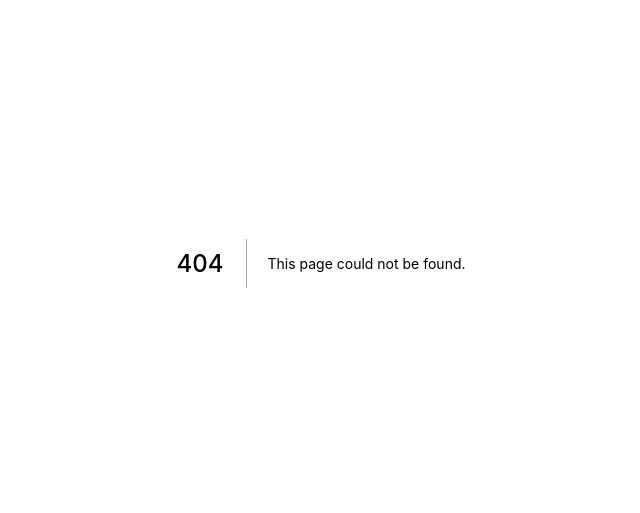
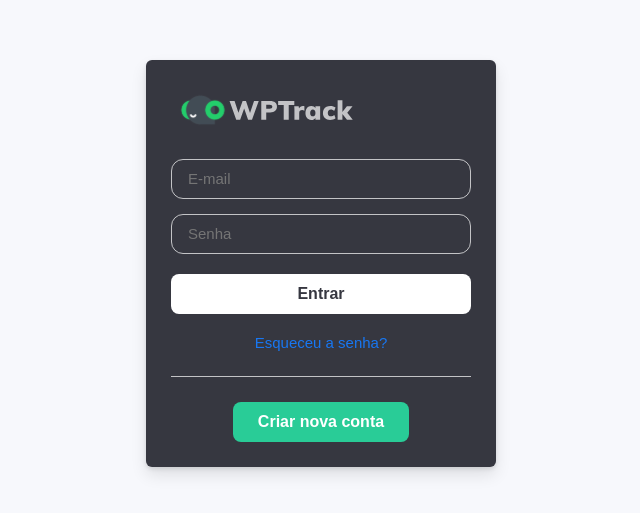
Before and after one commit to arthur-es/dominios-de-software, a Next.js app: page /login in a window 1280 px wide. Before the commit this address had no page. Shown: the part 137-650 px from the top of the page, without its empty margins (319-959 px from the left). Built offline with nearby package versions, Linux system fonts and the light colour scheme.

Commit message:
add: login page

```diff
--- a/package.json
+++ b/package.json
@@ -11,15 +11,19 @@
     "@prisma/client": "^3.9.1",
     "@supabase/supabase-js": "^1.30.0",
     "@types/yup": "^0.29.13",
+    "axios": "^0.26.0",
+    "formik": "^2.2.9",
     "next": "12.0.10",
     "prisma": "^3.9.1",
     "react": "17.0.2",
     "react-dom": "17.0.2",
+    "styled-components": "^5.3.3",
     "yup": "^0.32.11"
   },
   "devDependencies": {
     "@types/node": "17.0.15",
     "@types/react": "17.0.39",
+    "@types/styled-components": "^5.1.22",
     "eslint": "8.8.0",
     "eslint-config-next": "12.0.10",
     "typescript": "4.5.5"
--- /dev/null
+++ b/src/components/Pages/Login/Form/index.tsx
@@ -0,0 +1,60 @@
+import Link from "next/link";
+import axios from "axios";
+import { Formik, Form, Field, ErrorMessage } from "formik";
+import * as yup from "yup";
+
+import { Container } from "./styles";
+
+interface IData {
+  username: string;
+  password: string;
+}
+
+const LoginForm: React.FC = () => {
+  const validationSchema = yup.object().shape({
+    username: yup
+      .string()
+      .required("Entre com um usuário")
+      .email("Entre com um e-mail válido"),
+    password: yup.string().required("Entre com uma senha"),
+  });
+
+  const onSubmit = async (data: IData) => {
+    try {
+      await axios.post("/api/auth/login", {
+        email: data.username,
+        password: data.password,
+      });
+    } catch (err: any) {
+      console.log(err.response);
+    }
+  };
+
+  return (
+    <Container>
+      <img src="wptrack.svg" />
+      <Formik
+        initialValues={{ username: "", password: "" }}
+        onSubmit={onSubmit}
+        validationSchema={validationSchema}
+      >
+        <Form>
+          <Field name="username" placeholder="E-mail" type="email" />
+          <ErrorMessage name="username" component="span" />
+          <Field name="password" type="password" placeholder="Senha" />
+          <ErrorMessage name="password" component="span" />
+          <button type="submit"> Entrar</button>
+          <Link href="/" passHref>
+            <a className="password-recover">Esqueceu a senha?</a>
+          </Link>
+          <hr />
+          <Link href="/" passHref>
+            <a className="register">Criar nova conta</a>
+          </Link>
+        </Form>
+      </Formik>
+    </Container>
+  );
+};
+
+export default LoginForm;
--- /dev/null
+++ b/src/components/Pages/Login/Form/styles.ts
@@ -0,0 +1,119 @@
+import styled from "styled-components";
+
+export const Container = styled.div`
+  width: 100%;
+  max-width: 350px;
+  background: #363740;
+
+  img {
+    height: 50px;
+  }
+
+  padding: 25px;
+  border-radius: 6px;
+  box-shadow: 0 2px 4px rgb(0 0 0 / 10%), 0 8px 16px rgb(0 0 0 / 10%);
+
+  h1 {
+    font-size: 36px;
+    line-height: 44px;
+  }
+
+  form {
+    width: 100%;
+    margin-top: 5px;
+
+    input {
+      margin-top: 15px;
+      width: 100%;
+      height: 40px;
+      border-radius: 12px;
+      padding-left: 16px;
+      border: 1px solid rgba(255, 255, 255, 0.7);
+      outline: none;
+      background: none;
+      font-size: 15px;
+      transition: 0.3s;
+
+      :focus {
+        border: 1px solid #29cc97;
+      }
+
+      color: rgba(255, 255, 255, 0.7);
+    }
+
+    button {
+      margin-top: 20px;
+      width: 100%;
+      color: #363740;
+      background: white;
+      height: 40px;
+      border: none;
+      outline: none;
+      border-radius: 8px;
+      font-size: 16px;
+      font-weight: bold;
+
+      transition: 0.3s;
+
+      :focus {
+        border: 1px solid #29cc97;
+      }
+
+      :hover {
+        background: rgba(255, 255, 255, 0.8);
+      }
+    }
+  }
+
+  a.password-recover {
+    color: #1877f2;
+    font-size: 15px;
+    display: block;
+    width: fit-content;
+
+    margin: 0 auto;
+    margin-top: 20px;
+
+    :hover {
+      text-decoration: underline;
+    }
+  }
+
+  hr {
+    border: none;
+    height: 1px;
+    width: 100%;
+    background: rgba(255, 255, 255, 0.7);
+    margin: 25px 0;
+  }
+
+  a.register {
+    width: 100%;
+    color: white;
+    background: #29cc97;
+    height: 40px;
+    border: none;
+    outline: none;
+    border-radius: 8px;
+    font-size: 16px;
+    font-weight: bold;
+    display: block;
+    width: fit-content;
+    margin: 0 auto;
+    margin-top: 20px;
+
+    display: flex;
+    align-items: center;
+    justify-content: center;
+    padding: 0 25px;
+
+    transition: 0.3s;
+  }
+
+  span {
+    color: rgba(255, 0, 0, 0.9);
+    font-size: 14px;
+    margin-top: 5px;
+    display: inline-block;
+  }
+`;
--- a/src/pages/_app.tsx
+++ b/src/pages/_app.tsx
@@ -1,8 +1,13 @@
-import "../styles/globals.css";
+import GlobalStyles from "@/styles/GlobalStyles";
 import type { AppProps } from "next/app";
 
 function MyApp({ Component, pageProps }: AppProps) {
-  return <Component {...pageProps} />;
+  return (
+    <>
+      <GlobalStyles />
+      <Component {...pageProps} />
+    </>
+  );
 }
 
 export default MyApp;
--- /dev/null
+++ b/src/pages/_document.js
@@ -0,0 +1,59 @@
+import Document, { Html, Main, Head, NextScript } from "next/document";
+import { ServerStyleSheet } from "styled-components";
+
+export default class MyDocument extends Document {
+  static async getInitialProps(ctx) {
+    const sheet = new ServerStyleSheet();
+    const originalRenderPage = ctx.renderPage;
+
+    try {
+      ctx.renderPage = () =>
+        originalRenderPage({
+          enhanceApp: (App) => (props) =>
+            sheet.collectStyles(<App {...props} />),
+        });
+
+      const initialProps = await Document.getInitialProps(ctx);
+      return {
+        ...initialProps,
+        styles: (
+          <>
+            {initialProps.styles}
+            {sheet.getStyleElement()}
+          </>
+        ),
+      };
+    } finally {
+      sheet.seal();
+    }
+  }
+
+  render() {
+    return (
+      <Html lang="pt-BR">
+        <Head>
+          <link rel="preconnect" href="https://fonts.googleapis.com" />
+          <link rel="preconnect" href="https://fonts.gstatic.com" />
+          <link
+            href="https://fonts.googleapis.com/css2?family=Sora:wght@100;200;300;400;500;600;700;800&display=swap"
+            rel="stylesheet"
+          />
+          <link rel="shortcut icon" href="/favicon.png" />
+          <link rel="icon" href="/favicon.png" />
+          <link rel="manifest" href="/manifest.json" />
+          <link rel="preconnect" href="https://fonts.googleapis.com" />
+          <link rel="preconnect" href="https://fonts.gstatic.com" />
+          <link
+            href="https://fonts.googleapis.com/css2?family=Prompt:wght@400;500;700&family=Roboto:wght@400;700&display=swap"
+            rel="stylesheet"
+          />
+        </Head>
+        <body>
+          <Main />
+          <div id="portal" />
+          <NextScript />
+        </body>
+      </Html>
+    );
+  }
+}
--- /dev/null
+++ b/src/pages/login.tsx
@@ -0,0 +1,15 @@
+import LoginForm from "@/components/Pages/Login/Form";
+import { PageWrapper, PageContainer } from "@/styles/Pages/login";
+import { NextPage } from "next";
+
+const LoginPage: NextPage = () => {
+  return (
+    <PageWrapper>
+      <PageContainer>
+        <LoginForm />
+      </PageContainer>
+    </PageWrapper>
+  );
+};
+
+export default LoginPage;
--- /dev/null
+++ b/src/styles/GlobalStyles.ts
@@ -0,0 +1,34 @@
+import { createGlobalStyle } from "styled-components";
+
+export default createGlobalStyle`
+  * {
+    box-sizing: border-box;
+    font-family: 'Mulish', sans-serif;
+    -webkit-tap-highlight-color: transparent;
+    margin: 0;
+    padding: 0;
+    scroll-margin-top: 70px;
+  }
+  img {
+    pointer-events: none;
+    user-select: none;
+  }
+  a {
+    text-decoration:none;
+  }
+  p, h1, h2, h3, h4, span, li, a {
+    color: #252733;
+    transition: color 0.15s linear;
+  }
+  li, ul {
+    list-style:none;
+    margin: 0;
+    padding: 0;
+  }
+  body.modal-open{
+    overflow: hidden;
+  }
+  button {
+    cursor: pointer;
+  }
+`;
--- /dev/null
+++ b/src/styles/Pages/login.ts
@@ -0,0 +1,21 @@
+import styled from "styled-components";
+
+export const PageWrapper = styled.div`
+  width: 100%;
+  max-width: 100vw;
+  background: #f7f8fc;
+  height: 100vh;
+
+  display: flex;
+  justify-content: center;
+`;
+
+export const PageContainer = styled.div`
+  width: 100%;
+  max-width: 1920px;
+  height: 100%;
+
+  display: flex;
+  justify-content: center;
+  align-items: center;
+`;
--- a/src/styles/globals.css
+++ /dev/null
@@ -1,16 +0,0 @@
-html,
-body {
-  padding: 0;
-  margin: 0;
-  font-family: -apple-system, BlinkMacSystemFont, Segoe UI, Roboto, Oxygen,
-    Ubuntu, Cantarell, Fira Sans, Droid Sans, Helvetica Neue, sans-serif;
-}
-
-a {
-  color: inherit;
-  text-decoration: none;
-}
-
-* {
-  box-sizing: border-box;
-}
```
Also changed, not shown: tsconfig.json (+6 -2 lines), public/wptrack.svg (added), 1 other file (tests, documents, lock files or other folders).
